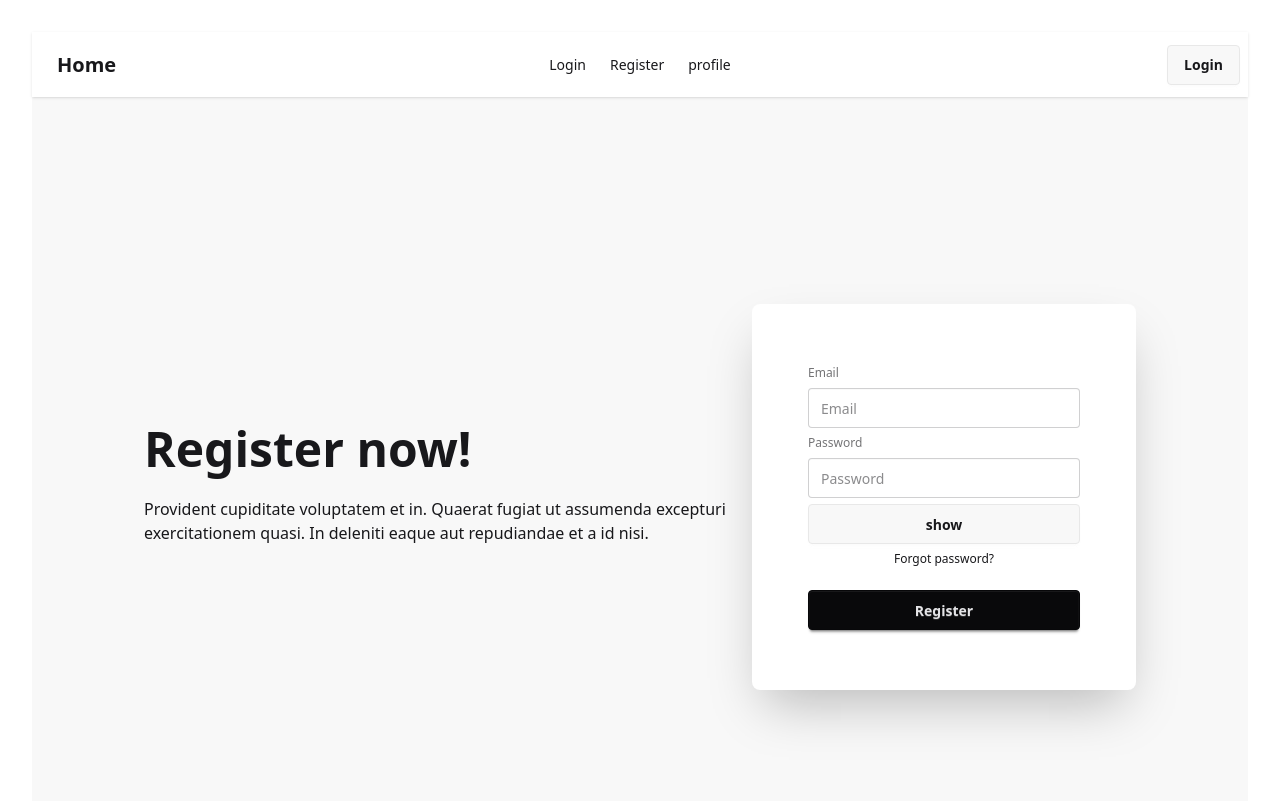
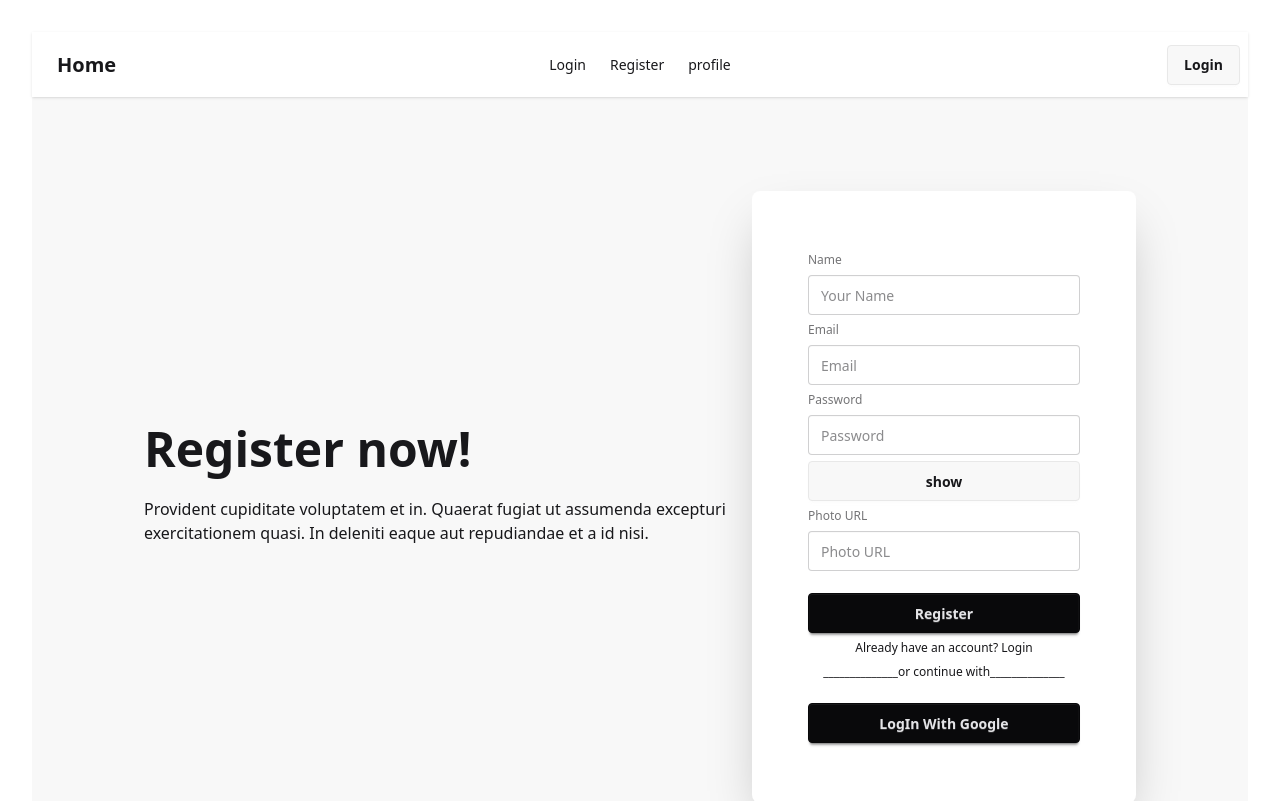
Before and after one commit to NaharMoon/ToyTopia-B12A09-new, a React (Vite) app: page /auth/register in a window 1280 px wide. Shown: the top 801 px of the page. Built offline with nearby package versions, Linux system fonts and the light colour scheme; no server answers.

Commit message:
register form structure corrected

```diff
--- a/src/pages/RegisterPage.jsx
+++ b/src/pages/RegisterPage.jsx
@@ -1,6 +1,7 @@
 import { createUserWithEmailAndPassword } from 'firebase/auth';
 import React, { useState } from 'react';
 import { auth } from '../firebase/firebase.config';
+import { Link } from 'react-router';
 
 const RegisterPage = () => {
 
@@ -69,6 +70,16 @@ const RegisterPage = () => {
                         <form onSubmit={handleRegister} className="card-body">
                             <fieldset className="fieldset">
 
+                                {/* Name */}
+                                <label className="label">Name</label>
+                                <input
+                                    type="text"
+                                    className="input"
+                                    placeholder="Your Name"
+                                    name='name'
+                                    value={name}
+                                    onChange={(e) => setName(e.target.value)}
+                                />
                                 {/* email */}
                                 <label className="label">Email</label>
                                 <input
@@ -78,6 +89,7 @@ const RegisterPage = () => {
                                     name='email'
                                     value={email}
                                     onChange={(e) => setEmail(e.target.value)}
+                                    required
                                 />
                                 {/* password */}
                                 <label className="label">Password</label>
@@ -97,8 +109,27 @@ const RegisterPage = () => {
                                     {showPassword ? "hide" : "show"}
                                 </button>
                                 {error && <p>{error}</p>}
-                                <div><a className="link link-hover">Forgot password?</a></div>
+
+                                {/* photoURL */}
+                                <label className="label">Photo URL</label>
+                                <input
+                                    type="text"
+                                    className="input"
+                                    placeholder="Photo URL"
+                                    name='photo'
+                                    // value={photoURL}
+                                    onChange={(e) => setPhotoURL(e.target.value)}
+                                />
+
                                 <button className="btn btn-neutral mt-4">Register</button>
+                                <p>Already have an account? <Link to={"/auth/login"}>Login</Link></p>
+                                <p>______________or continue with______________</p>
+                                <button
+                                    // onClick={handleGoogleSignIn}
+                                    className="btn btn-neutral mt-4"
+                                >
+                                    LogIn With Google
+                                </button>
                             </fieldset>
                         </form>
                     </div>
```
